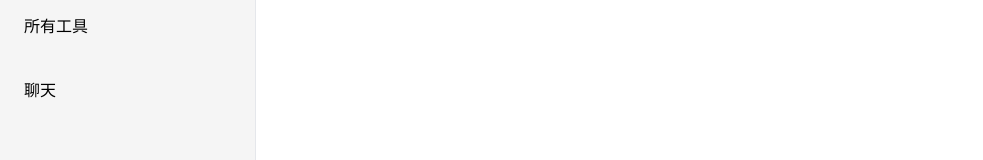
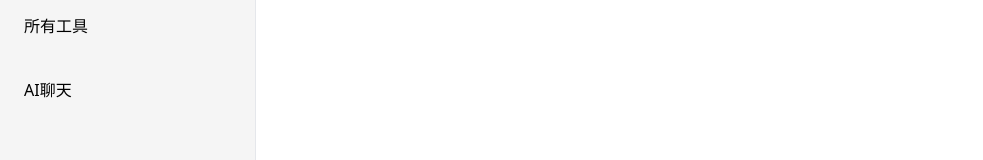
Before and after one commit to 0x3147/tools-shop, a React (Vite) app: page /home/dashboard in a window 1280 px wide. Shown: the part 146-306 px from the top of the page, without its empty margins (0-983 px from the left). Built offline with nearby package versions, Linux system fonts and the light colour scheme.

Commit message:
feat：登陆弹窗

```diff
--- a/src/components/SideBar/index.tsx
+++ b/src/components/SideBar/index.tsx
@@ -50,7 +50,7 @@ const SideBar: FC = () => {
         <ul className="space-y-6">
           {renderButton('/home/dashboard', '首页')}
           {renderButton('/home/allTools', '所有工具')}
-          {renderButton('/home/chat', '聊天')}
+          {renderButton('/home/chat', 'AI聊天')}
           {/* 更多按钮 */}
         </ul>
       </div>
```
